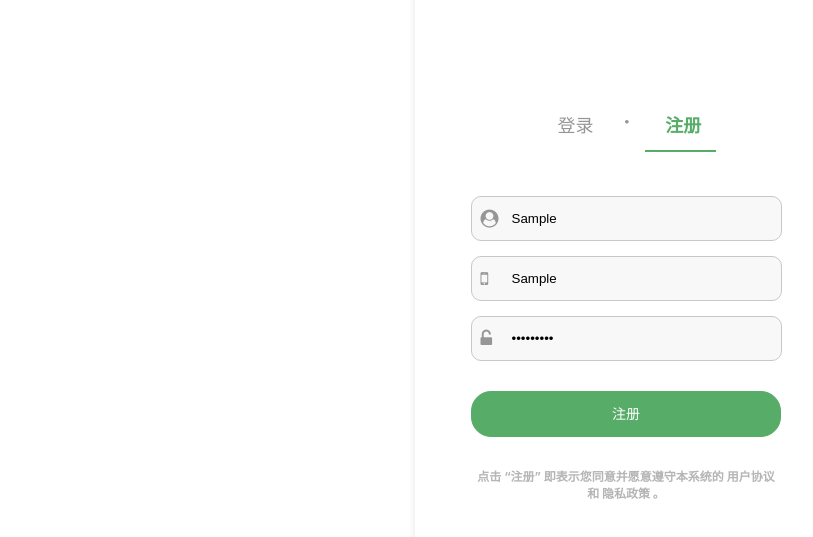
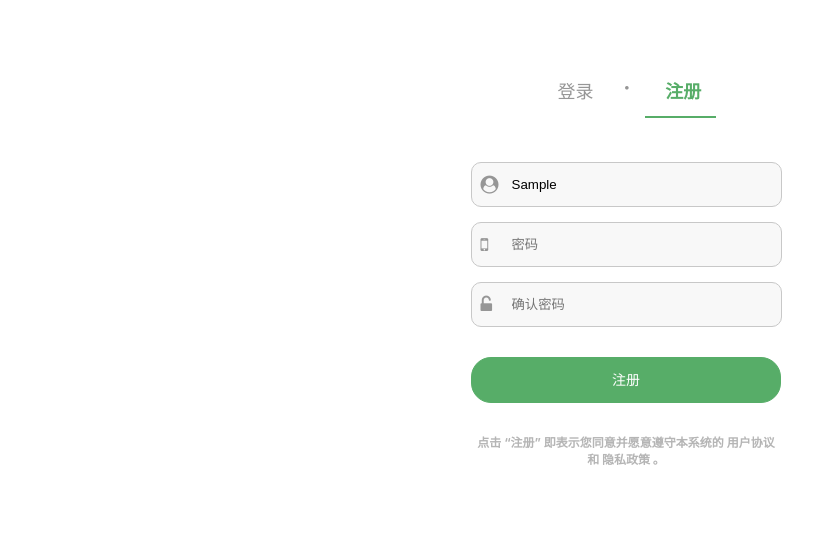
Before and after one commit to Audrey-ones/resume-client, a website: page app/register.html in a window 1280 px wide. Both pictures are taken after typing "Sample", "Sample", "Sample123" into the empty fields and a click on the input "注册". Shown: the part 151-688 px from the top of the page, without its empty margins (27-840 px from the left). Drawn offline with nearby package versions, Linux system fonts and the light colour scheme; some packages are replaced by stand-ins of ours; no server answers.

Commit message:
修改注册页面和样式

```diff
--- a/app/css/style.css
+++ b/app/css/style.css
@@ -31,10 +31,9 @@ h4 {
 .sign .main {
     width: 257px;
     margin: 63px -17px 0 -12px;
-    padding: 180px 89px 30px 56px;
+    padding: 146px 89px 30px 56px;
     background-color: #fff;
     border-radius: 4px;
-    box-shadow: 0 0 8px rgba(0,0,0,.1);
     vertical-align: middle;
     display: inline-block;
 }
--- a/app/js/registerController.js
+++ b/app/js/registerController.js
@@ -3,9 +3,13 @@
     var app = angular.module('resumeApp',[]);
     app.controller("registerController", ["$scope", "registerService","$rootScope", function ($scope, registerService, $rootScope) {
         $scope.register = function(user){
-            if (user.nickname != "" && user.account != null && user.password != null){
-
-                registerService.userRegister(user,function(data){
+            if (user.account != "" && user.password != null && user.surePwd != null){
+                if (user.password == user.surePwd){
+                    var data = {
+                        "account" : user.account,
+                        "password" : user.password
+                    };
+                    registerService.userRegister(data,function(data){
                         console.log(data)
                         swal({
                             title:"注册成功",
@@ -16,6 +20,18 @@
                         /*window.setTimeout("location.href='sign_in.html'",1200);*/
                         $state.go("sign_in.html");
                     })
+                }else {
+                    swal({
+                        title:"两次输入密码不一致！",
+                        type:"error",
+                        timer:1000,
+                        showConfirmButton:false
+                    });
+                    user.password = "";
+                    user.surePwd = "";
+
+                }
+
             }else {
                 console.log(user.nickname)
                 swal("必填项不能为空！","error");
--- a/app/register.html
+++ b/app/register.html
@@ -43,21 +43,21 @@
                     <label>
                         <i class="fa fa-user-circle" aria-hidden="true"></i>
                     </label>
-                    <input placeholder="昵称" type="text" ng-model="user.nickname">
+                    <input placeholder="手机号" type="text" ng-model="user.account">
                 </div>
                 <!--输入手机号-->
                 <div class="input-prepend" style="margin-bottom: 15px">
                     <label>
                         <i class="fa fa-mobile" aria-hidden="true"></i>
                     </label>
-                    <input placeholder="手机号" type="text" ng-model="user.account">
+                    <input placeholder="密码" type="text" ng-model="user.password">
                 </div>
                 <!-- 输入密码 -->
                 <div class="input-prepend" style="margin-bottom: 30px">
                     <label>
                         <i class="fa fa-unlock-alt" aria-hidden="true"></i>
                     </label>
-                    <input placeholder="密码" type="password" ng-model="user.password">
+                    <input placeholder="确认密码" type="password" ng-model="user.surePwd">
                 </div>
                 <input name="register" value="注册" class="all_btn" type="submit" ng-click="register(user)">
             </form>
```
Lines whose indentation alone changed are shown as unchanged.
